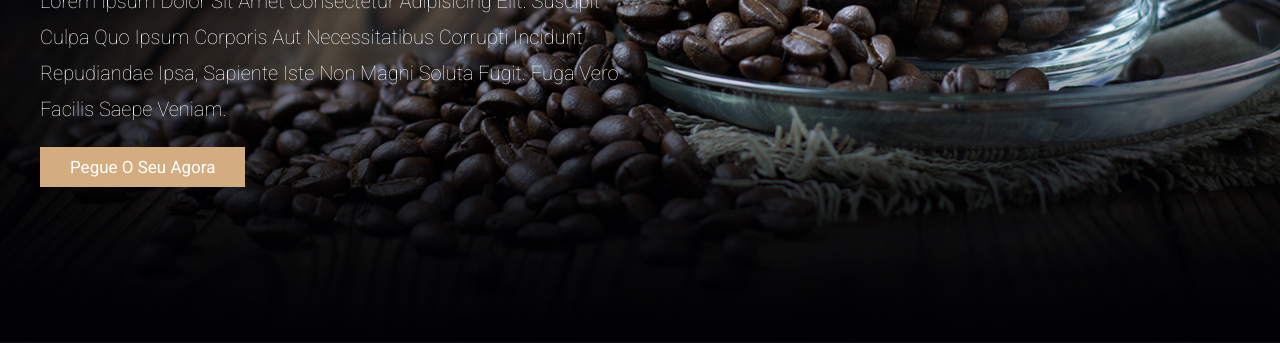
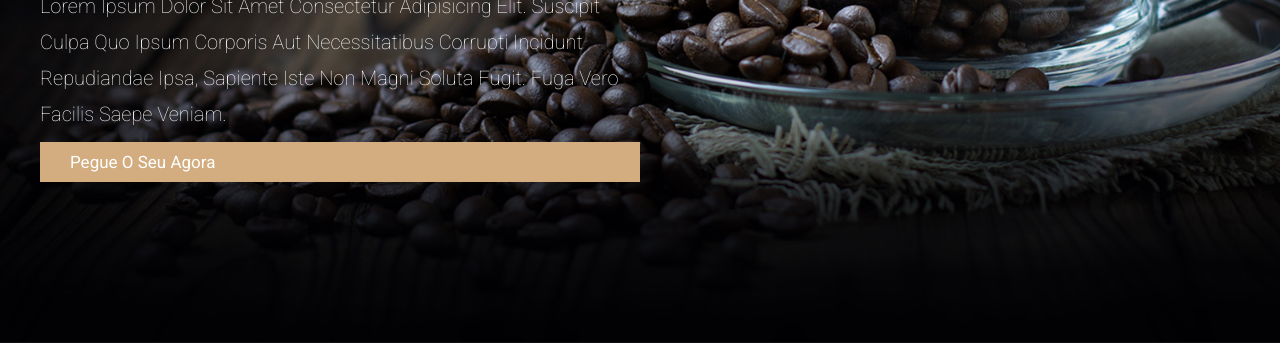
Before and after one commit to Igorleite21/landing-page-cafeteria, a plain HTML site: page index.html in a window 1280 px wide. Shown: the part 457-800 px from the top of the page. Drawn offline with Linux system fonts and the light colour scheme.

Commit message:
Update style.css

```diff
--- a/style.css
+++ b/style.css
@@ -271,3 +271,10 @@ section {
     width: 90%;
     }
 }
+
+@media screen and (min-width: 780px) {
+    .home-container .content .btn {
+    margin: auto;
+    width: 90%;
+    }
+}
```
